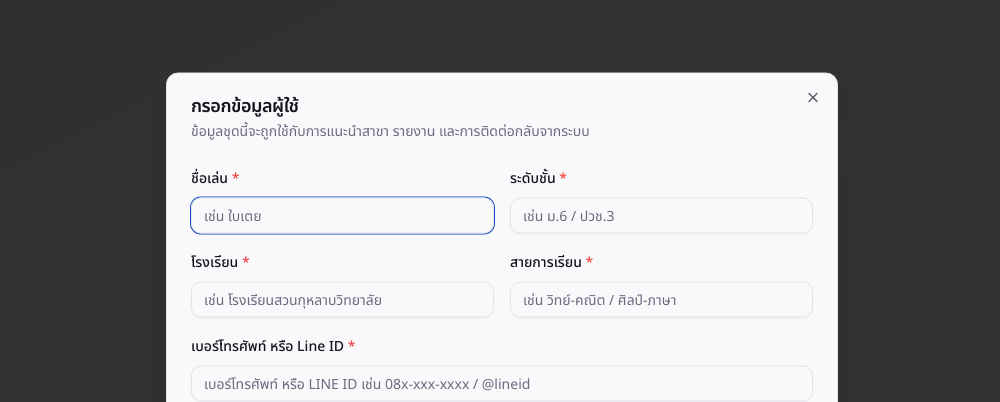
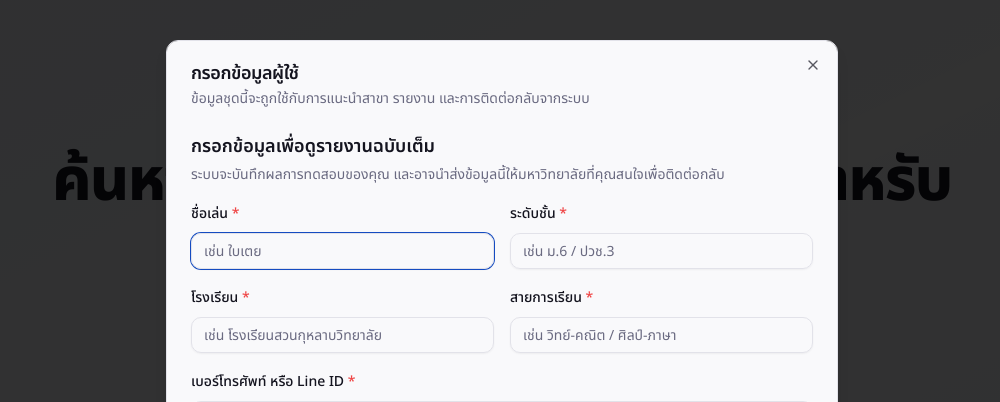
Before and after one commit to Thirawut06/kookid, a React (Vite) app: page / in a window 1280 px wide. Both pictures are taken after a click on the button "ข้อมูลผู้ใช้". Shown: the top 402 px of the page, without its empty margins (138-1138 px from the left). Built offline with nearby package versions, Linux system fonts and the light colour scheme; no server answers; a web font is replaced by a local one.

Commit message:
feat: update LeadCaptureForm and MajorList components for improved user guidance and clarity

```diff
--- a/src/components/lead/LeadCaptureForm.jsx
+++ b/src/components/lead/LeadCaptureForm.jsx
@@ -89,6 +89,10 @@ export default function LeadCaptureForm({
 
   return (
     <form onSubmit={handleSubmit} className={cn("space-y-4", className)}>
+      <div>
+        <h2 className="text-lg font-semibold text-foreground">กรอกข้อมูลเพื่อดูรายงานฉบับเต็ม</h2>
+        <p className="text-sm text-muted-foreground mt-1">ระบบจะบันทึกผลการทดสอบของคุณ และอาจนำส่งข้อมูลนี้ให้มหาวิทยาลัยที่คุณสนใจเพื่อติดต่อกลับ</p>
+      </div>
       <div className={cn("grid gap-4", compact ? "md:grid-cols-1" : "md:grid-cols-2")}>
         <div className="space-y-2">
           <Label htmlFor="nickname">ชื่อเล่น <span className="text-destructive">*</span></Label>
--- a/src/components/results/MajorList.jsx
+++ b/src/components/results/MajorList.jsx
@@ -71,13 +71,13 @@ export default function MajorList({
                   type="button"
                   size="sm"
                   disabled={alreadyRequested}
-                  className="w-full rounded-xl h-auto py-2.5 px-3 bg-amber-500 hover:bg-amber-600 text-white font-semibold shadow-sm disabled:bg-amber-100 disabled:text-amber-700 disabled:opacity-100"
+                  className="w-full rounded-xl h-auto py-2.5 px-3 bg-blue-600 hover:bg-blue-700 text-white font-semibold shadow-sm disabled:bg-blue-100 disabled:text-muted-foreground disabled:opacity-100"
                   onClick={() => onProgramInterest?.(major)}
                 >
                   <Gift className="w-4 h-4 mr-1.5 shrink-0" />
                   {alreadyRequested
                     ? "ส่งคำขอแล้ว"
-                    : "สนใจรับโควต้า / ทุนการศึกษาจากมหาวิทยาลัยนี้"}
+                    : "สนใจให้มหาวิทยาลัยนี้ติดต่อกลับ (ข้อมูลโควต้า/ทุน)"}
                 </Button>
                 <p className="text-[11px] text-muted-foreground leading-relaxed">
                   กดปุ่มนี้ถ้าคุณอยากให้มหาวิทยาลัยส่งข้อมูลโควต้า/ทุนที่ตรงกับผลของคุณมาให้ (ไม่มีค่าใช้จ่าย)
--- a/src/pages/AdminDashboard.jsx
+++ b/src/pages/AdminDashboard.jsx
@@ -514,7 +514,7 @@ export default function AdminDashboard() {
                   <th className="py-2 pr-2">ระดับชั้น</th>
                   <th className="py-2 pr-2">โรงเรียน</th>
                   <th className="py-2 pr-2">จังหวัดของโรงเรียน</th>
-                  <th className="py-2 pr-2">เบอร์โทร/ติดต่อ</th>
+                  <th className="py-2 pr-2">เบอร์โทร/LINE</th>
                   <th className="py-2 pr-2">อีเมล</th>
                   <th className="py-2 pr-2">กลุ่มอาชีพ</th>
                   <th className="py-2 pr-2">สาขา</th>
--- a/src/pages/Landing.jsx
+++ b/src/pages/Landing.jsx
@@ -59,13 +59,10 @@ export default function Landing() {
               คู่คิด KooKid
             </div>
             <h1 className="text-4xl sm:text-5xl lg:text-6xl font-extrabold tracking-tight text-foreground leading-tight">
-              ค้นหาคณะและอาชีพ
-              <br />
-              <span className="text-primary">ที่ใช่สำหรับคุณ</span>
+              ค้นหาคณะและมหาวิทยาลัยที่ใช่สำหรับคุณ
             </h1>
             <p className="mt-6 text-lg sm:text-xl text-muted-foreground max-w-2xl mx-auto leading-relaxed">
-              แบบทดสอบวิเคราะห์ความสนใจ ความถนัด และบุคลิกภาพ
-              เพื่อแนะนำสาขาวิชาและมหาวิทยาลัยที่เหมาะกับคุณในระบบ TCAS
+              แบบทดสอบค้นหาตัวเอง 24 ข้อ พร้อมจับคู่สาขาและมหาวิทยาลัยที่เหมาะสมตามความสนใจของคุณ
             </p>
 
             <div className="flex flex-wrap items-center justify-center gap-4 mt-5 text-sm text-muted-foreground">
```
